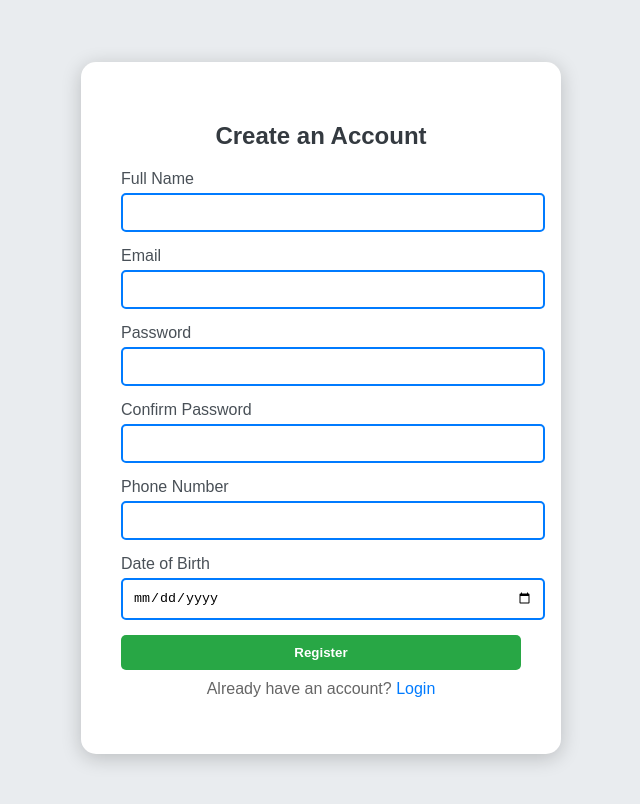
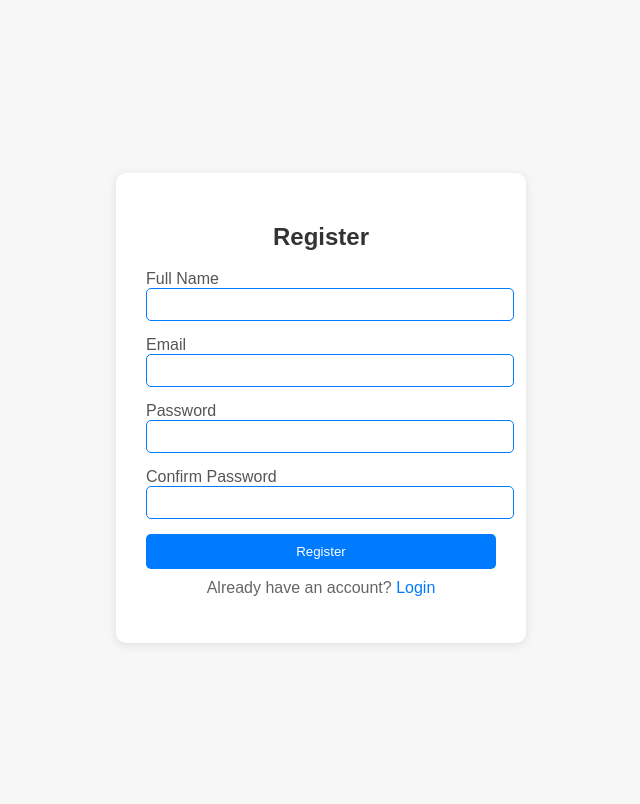
Before and after one commit to HarveyMiano/IntArvey, a plain HTML site: page index.html in a window 1280 px wide. Shown: the whole page, without its empty margins (319-959 px from the left). Drawn offline with Linux system fonts and the light colour scheme.

Commit message:
second commit

```diff
--- a/index.html
+++ b/index.html
@@ -5,36 +5,28 @@
     <meta name="viewport" content="width=device-width, initial-scale=1.0">
     <title>Registration Form</title>
 </head>
-<body style="font-family: Arial, sans-serif; background-color: #e9ecef; display: flex; justify-content: center; align-items: center; height: 100vh;">
+<body style="font-family: Arial, sans-serif; background-color: #f7f7f7; display: flex; justify-content: center; align-items: center; height: 100vh;">
 
-    <div style="background-color: white; padding: 40px; border-radius: 15px; box-shadow: 0 4px 20px rgba(0,0,0,0.2); width: 400px;">
-        <h2 style="text-align: center; color: #343a40;">Create an Account</h2>
+    <div style="background-color: white; padding: 30px; border-radius: 10px; box-shadow: 0 2px 10px rgba(0,0,0,0.1); width: 350px;">
+        <h2 style="text-align: center; color: #333;">Register</h2>
         <form>
             <div style="margin-bottom: 15px;">
-                <label for="fullname" style="display: block; margin-bottom: 5px; color: #495057;">Full Name</label>
-                <input type="text" id="fullname" name="fullname" style="width: 100%; padding: 10px; border: 2px solid #007BFF; border-radius: 5px; transition: border 0.3s;" required>
+                <label for="fullname" style="color: #555;">Full Name</label>
+                <input type="text" id="fullname" name="fullname" style="width: 100%; padding: 8px; border: 1px solid #007BFF; border-radius: 5px;" required>
             </div>
             <div style="margin-bottom: 15px;">
-                <label for="email" style="display: block; margin-bottom: 5px; color: #495057;">Email</label>
-                <input type="email" id="email" name="email" style="width: 100%; padding: 10px; border: 2px solid #007BFF; border-radius: 5px; transition: border 0.3s;" required>
+                <label for="email" style="color: #555;">Email</label>
+                <input type="email" id="email" name="email" style="width: 100%; padding: 8px; border: 1px solid #007BFF; border-radius: 5px;" required>
             </div>
             <div style="margin-bottom: 15px;">
-                <label for="password" style="display: block; margin-bottom: 5px; color: #495057;">Password</label>
-                <input type="password" id="password" name="password" style="width: 100%; padding: 10px; border: 2px solid #007BFF; border-radius: 5px; transition: border 0.3s;" required>
+                <label for="password" style="color: #555;">Password</label>
+                <input type="password" id="password" name="password" style="width: 100%; padding: 8px; border: 1px solid #007BFF; border-radius: 5px;" required>
             </div>
             <div style="margin-bottom: 15px;">
-                <label for="confirm-password" style="display: block; margin-bottom: 5px; color: #495057;">Confirm Password</label>
-                <input type="password" id="confirm-password" name="confirm-password" style="width: 100%; padding: 10px; border: 2px solid #007BFF; border-radius: 5px; transition: border 0.3s;" required>
+                <label for="confirm-password" style="color: #555;">Confirm Password</label>
+                <input type="password" id="confirm-password" name="confirm-password" style="width: 100%; padding: 8px; border: 1px solid #007BFF; border-radius: 5px;" required>
             </div>
-            <div style="margin-bottom: 15px;">
-                <label for="phone" style="display: block; margin-bottom: 5px; color: #495057;">Phone Number</label>
-                <input type="tel" id="phone" name="phone" style="width: 100%; padding: 10px; border: 2px solid #007BFF; border-radius: 5px; transition: border 0.3s;" required>
-            </div>
-            <div style="margin-bottom: 15px;">
-                <label for="dob" style="display: block; margin-bottom: 5px; color: #495057;">Date of Birth</label>
-                <input type="date" id="dob" name="dob" style="width: 100%; padding: 10px; border: 2px solid #007BFF; border-radius: 5px; transition: border 0.3s;" required>
-            </div>
-            <button type="submit" style="width: 100%; padding: 10px; background-color: #28a745; color: white; border: none; border-radius: 5px; cursor: pointer; font-weight: bold; transition: background-color 0.3s;">Register</button>
+            <button type="submit" style="width: 100%; padding: 10px; background-color: #007BFF; color: white; border: none; border-radius: 5px; cursor: pointer;">Register</button>
         </form>
         <p style="text-align: center; margin-top: 10px; color: #666;">Already have an account? <a href="#" style="color: #007BFF; text-decoration: none;">Login</a></p>
     </div>
```
